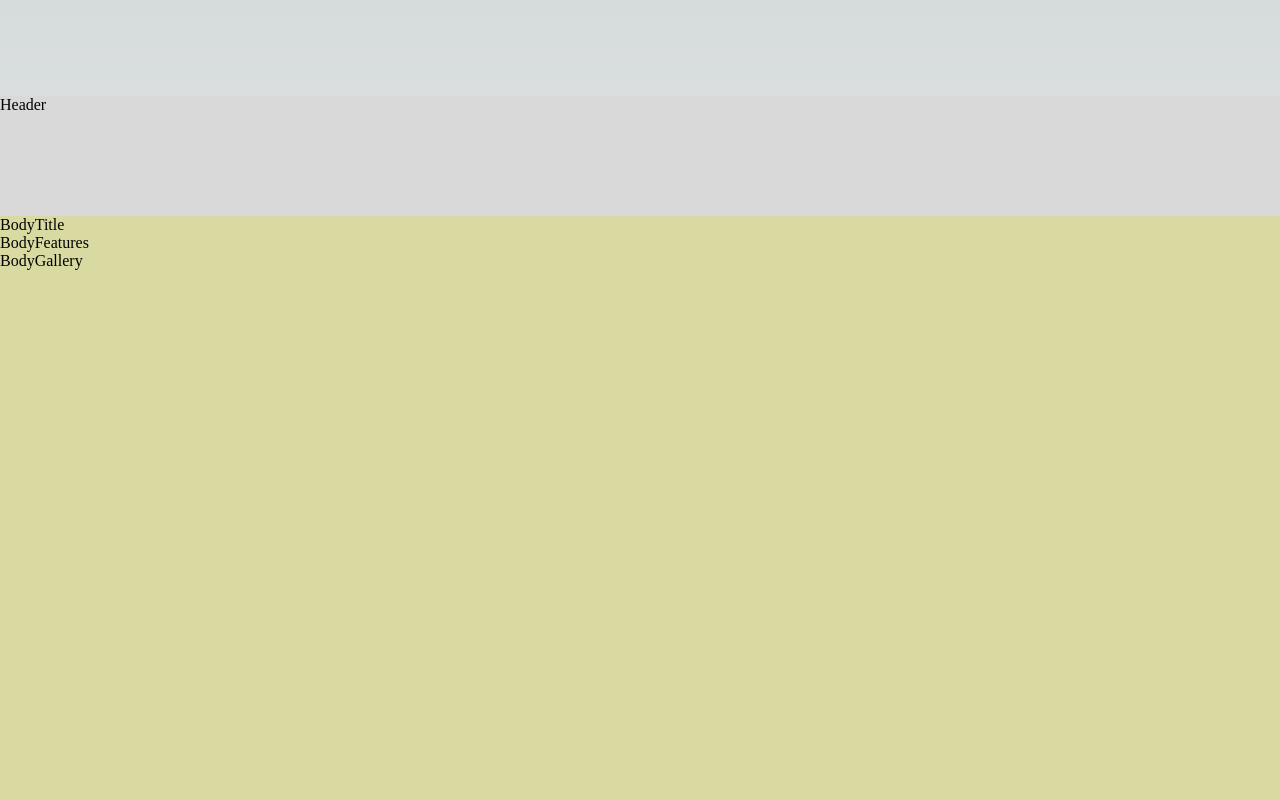
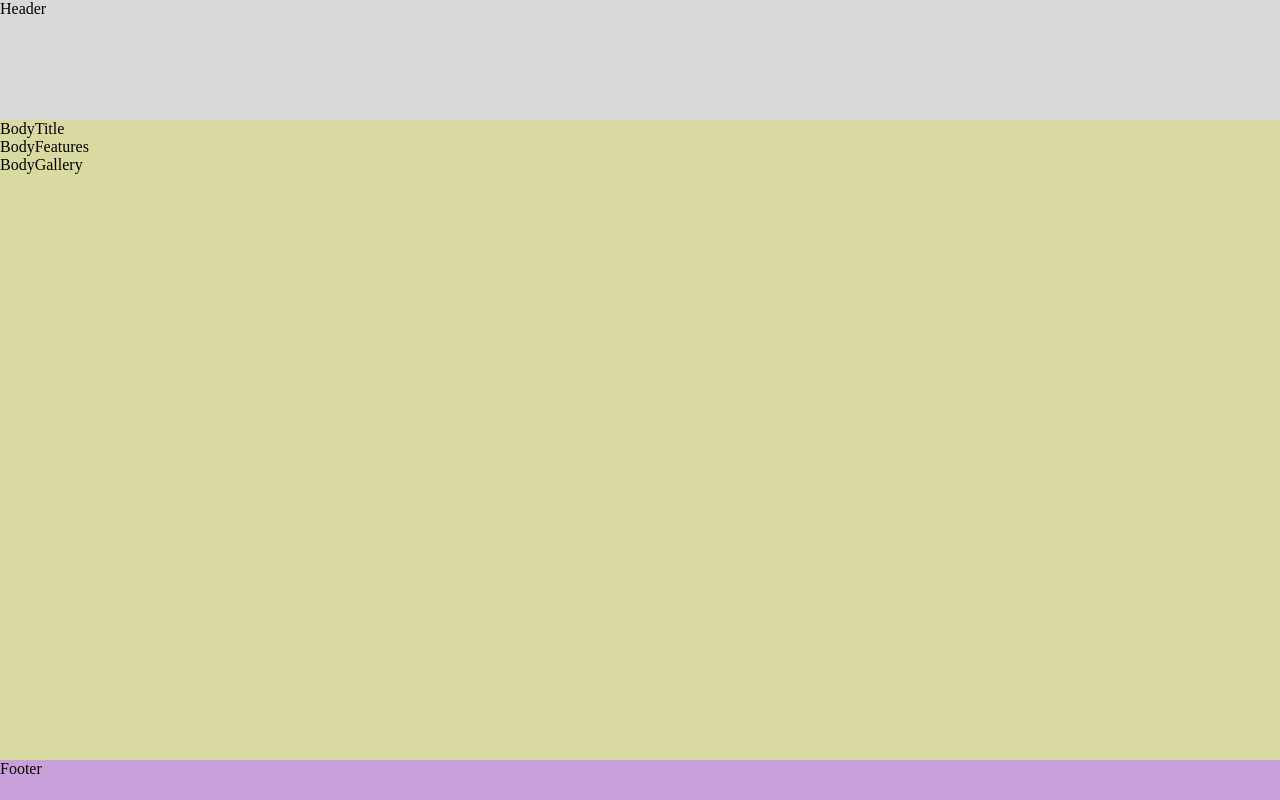
Before and after one commit to Aluonam/architecture-web, a Next.js app: page / in a window 1280 px wide. Shown: the top 800 px of the page. Built offline with nearby package versions, Linux system fonts and the light colour scheme.

Commit message:
fix: delete 6em padding in global style Home.module.css

```diff
--- a/styles/Home.module.css
+++ b/styles/Home.module.css
@@ -3,6 +3,5 @@
   flex-direction: column;
   justify-content: center;
   align-items: center;
-  padding: 6rem;
   min-height: 100vh;
 }
```
